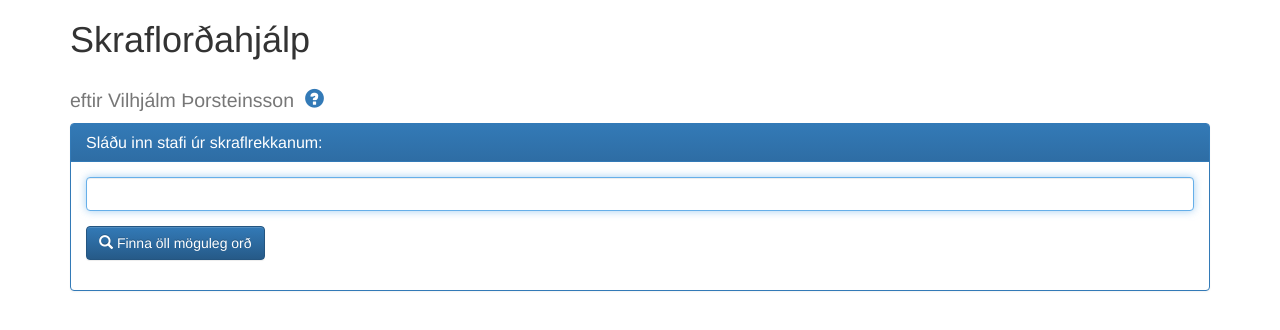
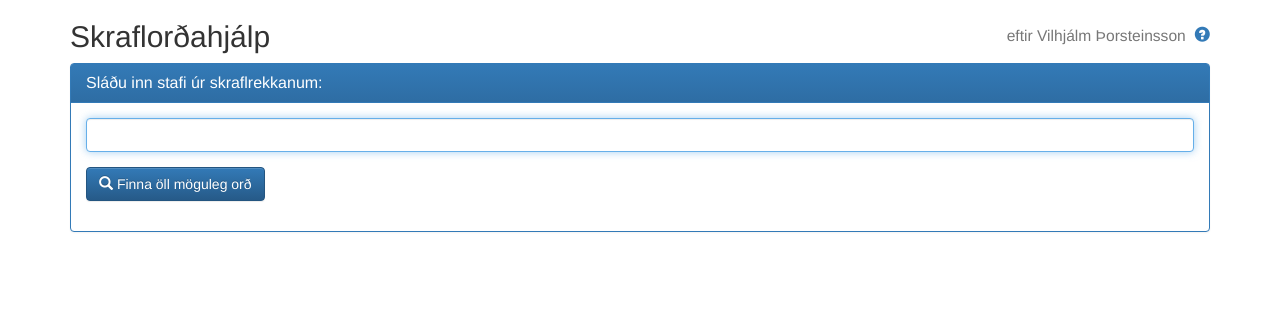
Before and after one commit to vthorsteinsson/Skrafl, a Flask app: page / in a window 1280 px wide. Shown: the top 330 px of the page. Run offline with Flask 2, Linux system fonts and the light colour scheme; parts of the project's set-up code (start-up, migrations or seed data) failed here and were passed over; some libraries are stand-ins or nearby versions.

Commit message:
Modified web header to be more flexible
Split into two columns for larger screens, right-justified author name

```diff
--- a/templates/main.html
+++ b/templates/main.html
@@ -29,15 +29,17 @@
    <div class="container" role="main">
 
       <div class="row">
-         <div class="col-xs-12">
-            <h1>Skraflorðahjálp</h1>
-               <h2>
-                  <small>eftir Vilhjálm Þorsteinsson&nbsp;
-                     <a href="/help">
-                        <span class="glyphicon glyphicon-question-sign"></span>
-                     </a>
-                  </small>
-               </h2>
+         <div class="col-xs-12 col-sm-6">
+            <h2>Skraflorðahjálp</h2>
+         </div>
+         <div class="col-xs-12 col-sm-6">
+            <h3 align="right">
+               <small>eftir Vilhjálm Þorsteinsson&nbsp;
+                  <a href="/help">
+                     <span class="glyphicon glyphicon-question-sign"></span>
+                  </a>
+               </small>
+            </h3>
          </div>
       </div>
 
```
Also changed, not shown: 1 other file.
